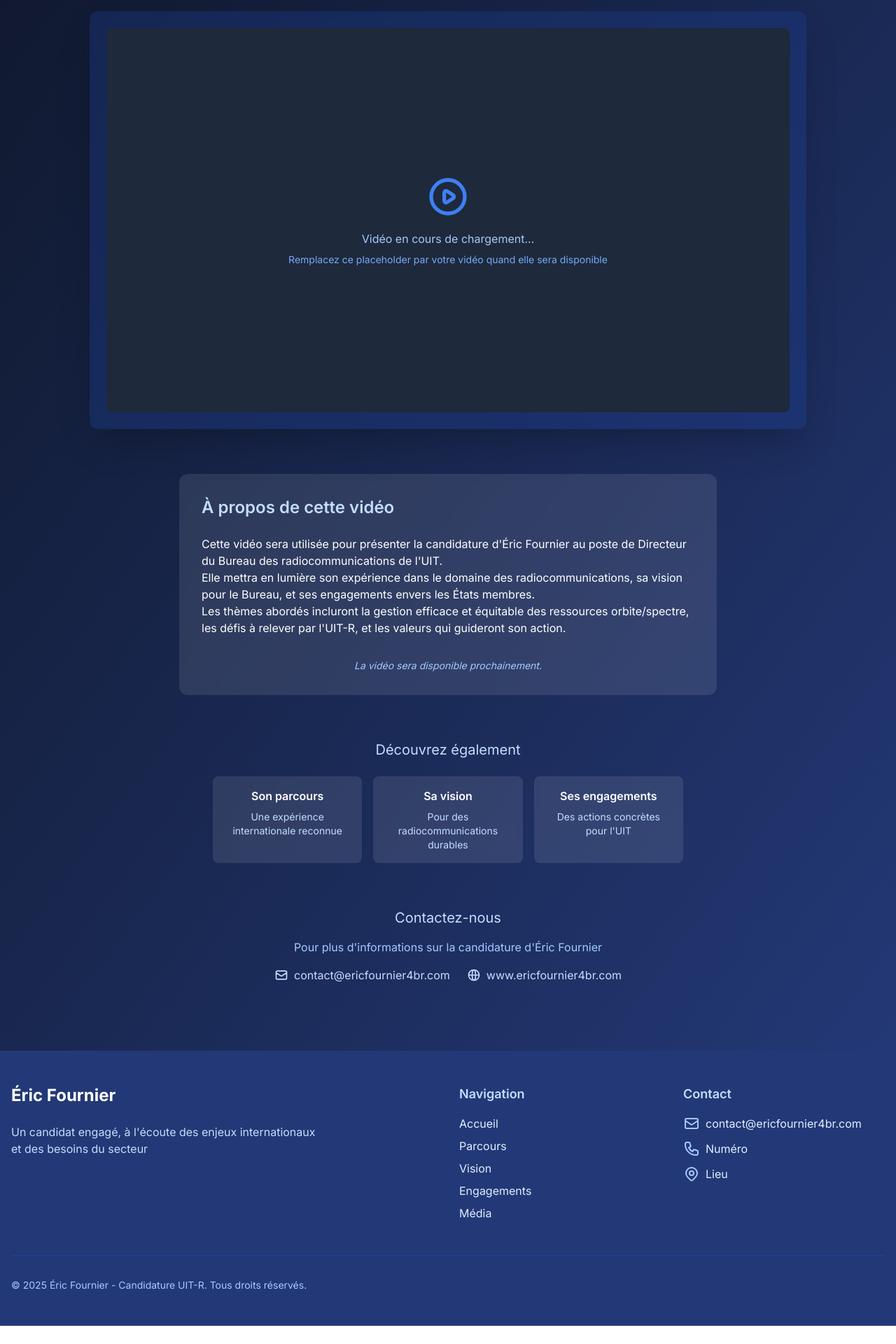
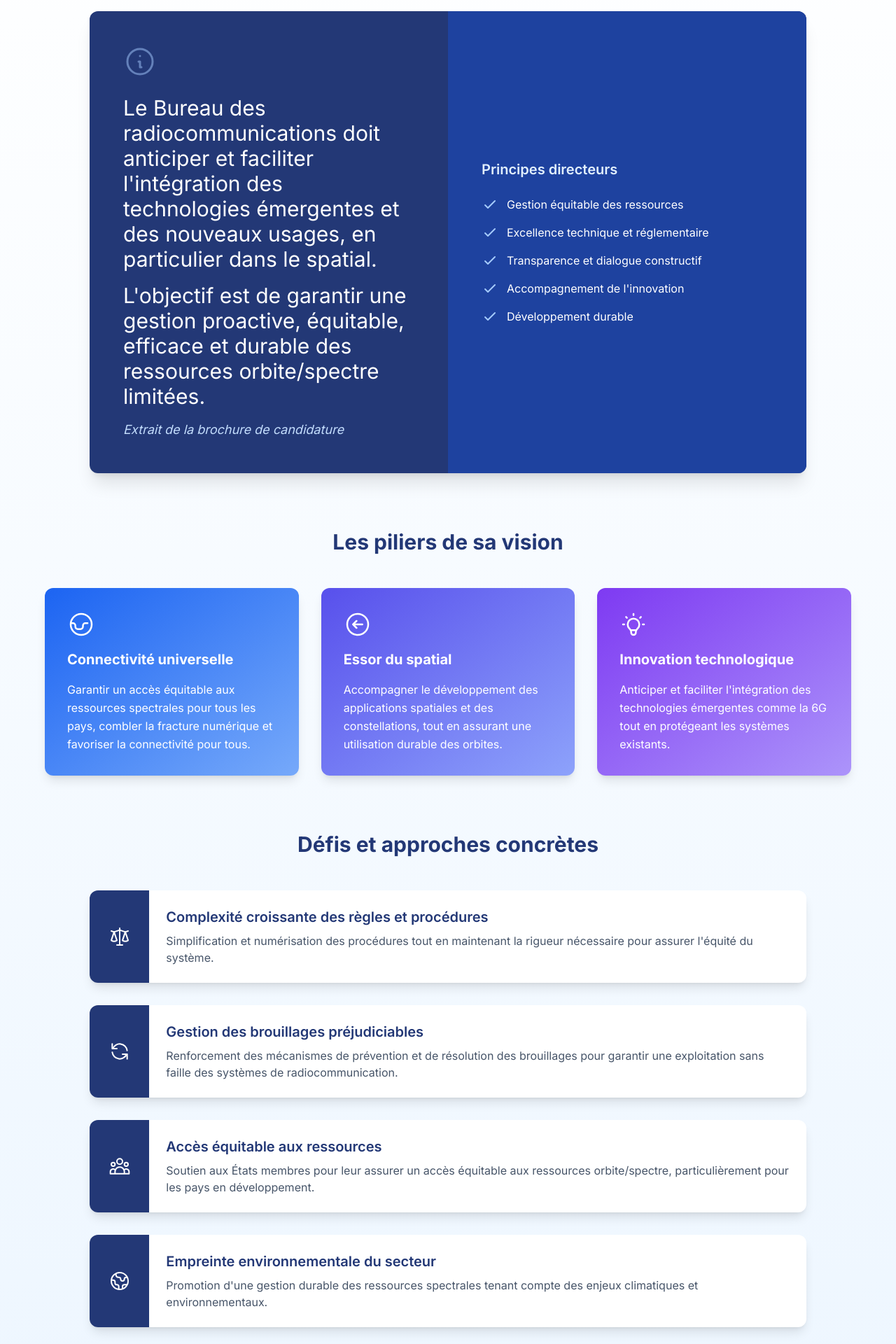
Before and after one commit to Thinkaz/super-duper-fiesta, a React (Create React App) app: page /video in a window 1280 px wide. Shown: the part 300-2220 px from the top of the page at 70% size. Before the commit the page ends 2194 px from the top, so only its background shows below. Built offline with nearby package versions, Linux system fonts and the light colour scheme.

Commit message:
first commit

```diff
--- a/src/pages/Video.jsx
+++ b/src/pages/Video.jsx
@@ -1,10 +1,30 @@
-// src/pages/Video.jsx
+// src/pages/Vision.jsx
 import React from "react";
 import { motion } from "framer-motion";
 
-const Video = () => {
+const Vision = () => {
+  // Animation variants
+  const containerVariants = {
+    hidden: { opacity: 0 },
+    visible: {
+      opacity: 1,
+      transition: {
+        staggerChildren: 0.2,
+      },
+    },
+  };
+
+  const itemVariants = {
+    hidden: { y: 20, opacity: 0 },
+    visible: {
+      y: 0,
+      opacity: 1,
+      transition: { duration: 0.6 },
+    },
+  };
+
   return (
-    <div className="min-h-screen py-24 bg-gradient-to-br from-slate-900 to-blue-900 text-white">
+    <div className="min-h-screen py-24 bg-gradient-to-b from-white to-blue-50">
       <div className="container mx-auto px-4">
         <motion.div
           initial={{ opacity: 0, y: -20 }}
@@ -12,170 +32,69 @@
           transition={{ duration: 0.8 }}
           className="max-w-4xl mx-auto mb-16 text-center"
         >
-          <h1 className="text-4xl md:text-5xl font-bold mb-4">
-            Message d'Éric Fournier
+          <h1 className="text-4xl md:text-5xl font-bold text-blue-900 mb-4">
+            La vision d'Éric Fournier
           </h1>
-          <p className="text-xl text-blue-200">
-            Candidat de la France au poste de Directeur du Bureau des
-            radiocommunications de l'UIT
+          <p className="text-xl text-slate-600">
+            Pour un avenir connecté, équitable et durable des
+            radiocommunications
           </p>
         </motion.div>
 
-        {/* Section Vidéo */}
+        {/* Section Hero avec vision principale */}
         <motion.div
-          initial={{ opacity: 0, y: 20 }}
-          animate={{ opacity: 1, y: 0 }}
-          transition={{ duration: 0.8, delay: 0.2 }}
-          className="max-w-5xl mx-auto bg-blue-800/30 backdrop-blur-sm rounded-xl shadow-2xl overflow-hidden mb-16"
+          initial={{ opacity: 0, scale: 0.95 }}
+          animate={{ opacity: 1, scale: 1 }}
+          transition={{ duration: 0.8 }}
+          className="max-w-5xl mx-auto bg-blue-900 text-white rounded-xl shadow-xl overflow-hidden mb-20"
         >
-          <div className="p-4 md:p-6">
-            {/* En attendant la vidéo réelle, on utilise un placeholder */}
-            <div className="relative pb-[56.25%] h-0 overflow-hidden rounded-lg bg-slate-800">
-              {/* Ici, vous remplacerez cet élément par votre iframe de vidéo réelle */}
-              <div className="absolute inset-0 flex items-center justify-center">
-                <div className="text-center">
+          <div className="grid grid-cols-1 md:grid-cols-2">
+            <div className="p-8 md:p-12 flex items-center">
+              <div>
                 <svg
-                    className="h-16 w-16 mx-auto text-blue-500 animate-pulse"
+                  className="h-12 w-12 text-blue-300 mb-6 opacity-50"
                   fill="none"
+                  stroke="currentColor"
                   viewBox="0 0 24 24"
-                    stroke="currentColor"
                 >
                   <path
                     strokeLinecap="round"
                     strokeLinejoin="round"
-                      strokeWidth={2}
-                      d="M14.752 11.168l-3.197-2.132A1 1 0 0010 9.87v4.263a1 1 0 001.555.832l3.197-2.132a1 1 0 000-1.664z"
-                    />
-                    <path
-                      strokeLinecap="round"
-                      strokeLinejoin="round"
-                      strokeWidth={2}
-                      d="M21 12a9 9 0 11-18 0 9 9 0 0118 0z"
+                    strokeWidth={1.5}
+                    d="M13 16h-1v-4h-1m1-4h.01M21 12a9 9 0 11-18 0 9 9 0 0118 0z"
                   />
                 </svg>
-                  <p className="mt-4 text-blue-300">
-                    Vidéo en cours de chargement...
+                <div className="text-2xl md:text-3xl font-light mb-4 leading-relaxed">
+                  <p>
+                    Le Bureau des radiocommunications doit anticiper et
+                    faciliter l'intégration des technologies émergentes et des
+                    nouveaux usages, en particulier dans le spatial.
                   </p>
-                  <p className="mt-2 text-blue-400 text-sm">
-                    Remplacez ce placeholder par votre vidéo quand elle sera
-                    disponible
+                  <p className="mt-4">
+                    L'objectif est de garantir une gestion proactive, équitable,
+                    efficace et durable des ressources orbite/spectre limitées.
+                  </p>
+                </div>
+                <p className="text-blue-200 text-lg italic">
+                  Extrait de la brochure de candidature
                 </p>
               </div>
             </div>
-
-              {/* Quand vous aurez la vidéo, utilisez ce format:
-              <iframe
-                src="URL_DE_VOTRE_VIDEO"
-                className="absolute top-0 left-0 w-full h-full"
-                title="Message d'Éric Fournier"
-                frameBorder="0"
-                allow="accelerometer; autoplay; clipboard-write; encrypted-media; gyroscope; picture-in-picture"
-                allowFullScreen
-              ></iframe>
-              */}
-            </div>
-          </div>
-        </motion.div>
-
-        {/* Espace pour informations sur la vidéo */}
-        <motion.div
-          initial={{ opacity: 0, y: 30 }}
-          animate={{ opacity: 1, y: 0 }}
-          transition={{ duration: 0.8, delay: 0.4 }}
-          className="max-w-3xl mx-auto"
-        >
-          <div className="bg-white/10 backdrop-blur-sm rounded-xl p-8">
-            <h2 className="text-2xl font-semibold text-blue-200 mb-6">
-              À propos de cette vidéo
-            </h2>
-
-            <div className="prose prose-invert prose-blue max-w-none">
-              <p>
-                Cette vidéo sera utilisée pour présenter la candidature d'Éric
-                Fournier au poste de Directeur du Bureau des radiocommunications
-                de l'UIT.
-              </p>
-              <p>
-                Elle mettra en lumière son expérience dans le domaine des
-                radiocommunications, sa vision pour le Bureau, et ses
-                engagements envers les États membres.
-              </p>
-              <p>
-                Les thèmes abordés incluront la gestion efficace et équitable
-                des ressources orbite/spectre, les défis à relever par l'UIT-R,
-                et les valeurs qui guideront son action.
-              </p>
-            </div>
-
-            <div className="mt-8 text-center">
-              <p className="italic text-blue-300 text-sm">
-                La vidéo sera disponible prochainement.
-              </p>
-            </div>
-          </div>
-        </motion.div>
-
-        {/* Liens de navigation */}
-        <motion.div
-          initial={{ opacity: 0, y: 30 }}
-          animate={{ opacity: 1, y: 0 }}
-          transition={{ duration: 0.8, delay: 0.6 }}
-          className="max-w-2xl mx-auto mt-16 text-center"
-        >
-          <h3 className="text-xl font-medium text-blue-200 mb-6">
-            Découvrez également
+            <div className="bg-blue-800 p-8 md:p-12 flex flex-col justify-center">
+              <h3 className="text-xl font-semibold mb-6 text-blue-100">
+                Principes directeurs
               </h3>
-          <div className="grid grid-cols-1 md:grid-cols-3 gap-4">
-            <a
-              href="/cv"
-              className="p-4 rounded-lg bg-white/10 hover:bg-white/20 transition-colors backdrop-blur-sm"
-            >
-              <h4 className="font-semibold mb-2">Son parcours</h4>
-              <p className="text-blue-200 text-sm">
-                Une expérience internationale reconnue
-              </p>
-            </a>
-            <a
-              href="/vision"
-              className="p-4 rounded-lg bg-white/10 hover:bg-white/20 transition-colors backdrop-blur-sm"
-            >
-              <h4 className="font-semibold mb-2">Sa vision</h4>
-              <p className="text-blue-200 text-sm">
-                Pour des radiocommunications durables
-              </p>
-            </a>
-            <a
-              href="/engagements"
-              className="p-4 rounded-lg bg-white/10 hover:bg-white/20 transition-colors backdrop-blur-sm"
-            >
-              <h4 className="font-semibold mb-2">Ses engagements</h4>
-              <p className="text-blue-200 text-sm">
-                Des actions concrètes pour l'UIT
-              </p>
-            </a>
-          </div>
-        </motion.div>
-
-        {/* Informations de contact */}
-        <motion.div
-          initial={{ opacity: 0, y: 30 }}
-          animate={{ opacity: 1, y: 0 }}
-          transition={{ duration: 0.8, delay: 0.8 }}
-          className="max-w-lg mx-auto mt-16 text-center"
-        >
-          <h3 className="text-xl font-medium text-blue-200 mb-4">
-            Contactez-nous
-          </h3>
-          <p className="text-blue-300 mb-4">
-            Pour plus d'informations sur la candidature d'Éric Fournier
-          </p>
-          <div className="flex justify-center space-x-6">
-            <a
-              href="mailto:contact@ericfournier4br.com"
-              className="flex items-center text-blue-200 hover:text-white transition-colors"
-            >
+              <ul className="space-y-4">
+                {[
+                  "Gestion équitable des ressources",
+                  "Excellence technique et réglementaire",
+                  "Transparence et dialogue constructif",
+                  "Accompagnement de l'innovation",
+                  "Développement durable",
+                ].map((principle, index) => (
+                  <li key={index} className="flex items-start">
                     <svg
-                className="h-5 w-5 mr-2"
+                      className="h-6 w-6 text-blue-300 mr-3 flex-shrink-0"
                       fill="none"
                       stroke="currentColor"
                       viewBox="0 0 24 24"
@@ -184,19 +103,35 @@
                         strokeLinecap="round"
                         strokeLinejoin="round"
                         strokeWidth={2}
-                  d="M3 8l7.89 5.26a2 2 0 002.22 0L21 8M5 19h14a2 2 0 002-2V7a2 2 0 00-2-2H5a2 2 0 00-2 2v10a2 2 0 002 2z"
+                        d="M5 13l4 4L19 7"
                       />
                     </svg>
-              <span>contact@ericfournier4br.com</span>
-            </a>
-            <a
-              href="https://www.ericfournier4br.com"
-              target="_blank"
-              rel="noopener noreferrer"
-              className="flex items-center text-blue-200 hover:text-white transition-colors"
+                    <span>{principle}</span>
+                  </li>
+                ))}
+              </ul>
+            </div>
+          </div>
+        </motion.div>
+
+        {/* Section Piliers de vision */}
+        <motion.div
+          variants={containerVariants}
+          initial="hidden"
+          whileInView="visible"
+          viewport={{ once: true }}
+          className="max-w-6xl mx-auto mb-20"
         >
+          <h2 className="text-3xl font-bold text-blue-900 mb-12 text-center">
+            Les piliers de sa vision
+          </h2>
+
+          <div className="grid grid-cols-1 md:grid-cols-3 gap-8">
+            {[
+              {
+                icon: (
                   <svg
-                className="h-5 w-5 mr-2"
+                    className="h-10 w-10 text-white"
                     fill="none"
                     stroke="currentColor"
                     viewBox="0 0 24 24"
@@ -204,12 +139,214 @@
                     <path
                       strokeLinecap="round"
                       strokeLinejoin="round"
-                  strokeWidth={2}
-                  d="M21 12a9 9 0 01-9 9m9-9a9 9 0 00-9-9m9 9H3m9 9a9 9 0 01-9-9m9 9c1.657 0 3-4.03 3-9s-1.343-9-3-9m0 18c-1.657 0-3-4.03-3-9s1.343-9 3-9m-9 9a9 9 0 019-9"
+                      strokeWidth={1.5}
+                      d="M3.055 11H5a2 2 0 012 2v1a2 2 0 002 2h2.5a2 2 0 002-2v-1a2 2 0 012-2h1.945M21 12a9 9 0 11-18 0 9 9 0 0118 0z"
                     />
                   </svg>
-              <span>www.ericfournier4br.com</span>
-            </a>
+                ),
+                title: "Connectivité universelle",
+                description:
+                  "Garantir un accès équitable aux ressources spectrales pour tous les pays, combler la fracture numérique et favoriser la connectivité pour tous.",
+                color: "from-blue-600 to-blue-400",
+              },
+              {
+                icon: (
+                  <svg
+                    className="h-10 w-10 text-white"
+                    fill="none"
+                    stroke="currentColor"
+                    viewBox="0 0 24 24"
+                  >
+                    <path
+                      strokeLinecap="round"
+                      strokeLinejoin="round"
+                      strokeWidth={1.5}
+                      d="M11 15l-3-3m0 0l3-3m-3 3h8M3 12a9 9 0 1118 0 9 9 0 01-18 0z"
+                    />
+                  </svg>
+                ),
+                title: "Essor du spatial",
+                description:
+                  "Accompagner le développement des applications spatiales et des constellations, tout en assurant une utilisation durable des orbites.",
+                color: "from-indigo-600 to-indigo-400",
+              },
+              {
+                icon: (
+                  <svg
+                    className="h-10 w-10 text-white"
+                    fill="none"
+                    stroke="currentColor"
+                    viewBox="0 0 24 24"
+                  >
+                    <path
+                      strokeLinecap="round"
+                      strokeLinejoin="round"
+                      strokeWidth={1.5}
+                      d="M9.663 17h4.673M12 3v1m6.364 1.636l-.707.707M21 12h-1M4 12H3m3.343-5.657l-.707-.707m2.828 9.9a5 5 0 117.072 0l-.548.547A3.374 3.374 0 0014 18.469V19a2 2 0 11-4 0v-.531c0-.895-.356-1.754-.988-2.386l-.548-.547z"
+                    />
+                  </svg>
+                ),
+                title: "Innovation technologique",
+                description:
+                  "Anticiper et faciliter l'intégration des technologies émergentes comme la 6G tout en protégeant les systèmes existants.",
+                color: "from-purple-600 to-purple-400",
+              },
+            ].map((pillar, index) => (
+              <motion.div
+                key={index}
+                variants={itemVariants}
+                className={`rounded-xl overflow-hidden shadow-lg bg-gradient-to-br ${pillar.color} text-white`}
+              >
+                <div className="p-8">
+                  <div className="mb-4">{pillar.icon}</div>
+                  <h3 className="text-xl font-bold mb-4">{pillar.title}</h3>
+                  <p className="leading-relaxed">{pillar.description}</p>
+                </div>
+              </motion.div>
+            ))}
+          </div>
+        </motion.div>
+
+        {/* Section Défis et Solutions */}
+        <motion.div
+          initial={{ opacity: 0 }}
+          whileInView={{ opacity: 1 }}
+          viewport={{ once: true }}
+          transition={{ duration: 0.8 }}
+          className="max-w-5xl mx-auto"
+        >
+          <h2 className="text-3xl font-bold text-blue-900 mb-12 text-center">
+            Défis et approches concrètes
+          </h2>
+
+          <div className="space-y-8">
+            {[
+              {
+                challenge: "Complexité croissante des règles et procédures",
+                approach:
+                  "Simplification et numérisation des procédures tout en maintenant la rigueur nécessaire pour assurer l'équité du système.",
+                icon: (
+                  <svg
+                    className="h-8 w-8 text-white"
+                    fill="none"
+                    stroke="currentColor"
+                    viewBox="0 0 24 24"
+                  >
+                    <path
+                      strokeLinecap="round"
+                      strokeLinejoin="round"
+                      strokeWidth={1.5}
+                      d="M3 6l3 1m0 0l-3 9a5.002 5.002 0 006.001 0M6 7l3 9M6 7l6-2m6 2l3-1m-3 1l-3 9a5.002 5.002 0 006.001 0M18 7l3 9m-3-9l-6-2m0-2v2m0 16V5m0 16H9m3 0h3"
+                    />
+                  </svg>
+                ),
+              },
+              {
+                challenge: "Gestion des brouillages préjudiciables",
+                approach:
+                  "Renforcement des mécanismes de prévention et de résolution des brouillages pour garantir une exploitation sans faille des systèmes de radiocommunication.",
+                icon: (
+                  <svg
+                    className="h-8 w-8 text-white"
+                    fill="none"
+                    stroke="currentColor"
+                    viewBox="0 0 24 24"
+                  >
+                    <path
+                      strokeLinecap="round"
+                      strokeLinejoin="round"
+                      strokeWidth={1.5}
+                      d="M4 4v5h.582m15.356 2A8.001 8.001 0 004.582 9m0 0H9m11 11v-5h-.581m0 0a8.003 8.003 0 01-15.357-2m15.357 2H15"
+                    />
+                  </svg>
+                ),
+              },
+              {
+                challenge: "Accès équitable aux ressources",
+                approach:
+                  "Soutien aux États membres pour leur assurer un accès équitable aux ressources orbite/spectre, particulièrement pour les pays en développement.",
+                icon: (
+                  <svg
+                    className="h-8 w-8 text-white"
+                    fill="none"
+                    stroke="currentColor"
+                    viewBox="0 0 24 24"
+                  >
+                    <path
+                      strokeLinecap="round"
+                      strokeLinejoin="round"
+                      strokeWidth={1.5}
+                      d="M17 20h5v-2a3 3 0 00-5.356-1.857M17 20H7m10 0v-2c0-.656-.126-1.283-.356-1.857M7 20H2v-2a3 3 0 015.356-1.857M7 20v-2c0-.656.126-1.283.356-1.857m0 0a5.002 5.002 0 019.288 0M15 7a3 3 0 11-6 0 3 3 0 016 0zm6 3a2 2 0 11-4 0 2 2 0 014 0zM7 10a2 2 0 11-4 0 2 2 0 014 0z"
+                    />
+                  </svg>
+                ),
+              },
+              {
+                challenge: "Empreinte environnementale du secteur",
+                approach:
+                  "Promotion d'une gestion durable des ressources spectrales tenant compte des enjeux climatiques et environnementaux.",
+                icon: (
+                  <svg
+                    className="h-8 w-8 text-white"
+                    fill="none"
+                    stroke="currentColor"
+                    viewBox="0 0 24 24"
+                  >
+                    <path
+                      strokeLinecap="round"
+                      strokeLinejoin="round"
+                      strokeWidth={1.5}
+                      d="M3.055 11H5a2 2 0 012 2v1a2 2 0 002 2 2 2 0 012 2v2.945M8 3.935V5.5A2.5 2.5 0 0010.5 8h.5a2 2 0 012 2 2 2 0 104 0 2 2 0 012-2h1.064M15 20.488V18a2 2 0 012-2h3.064M21 12a9 9 0 11-18 0 9 9 0 0118 0z"
+                    />
+                  </svg>
+                ),
+              },
+            ].map((item, index) => (
+              <motion.div
+                key={index}
+                initial={{ x: index % 2 === 0 ? -50 : 50, opacity: 0 }}
+                whileInView={{ x: 0, opacity: 1 }}
+                viewport={{ once: true }}
+                transition={{ duration: 0.6 }}
+                className="bg-white rounded-xl shadow-lg overflow-hidden"
+              >
+                <div className="grid grid-cols-1 md:grid-cols-12">
+                  <div className="col-span-1 md:col-span-1 bg-blue-900 flex items-center justify-center p-6">
+                    {item.icon}
+                  </div>
+                  <div className="col-span-1 md:col-span-11 p-6">
+                    <h3 className="text-xl font-semibold text-blue-900 mb-2">
+                      {item.challenge}
+                    </h3>
+                    <p className="text-slate-600">{item.approach}</p>
+                  </div>
+                </div>
+              </motion.div>
+            ))}
+          </div>
+        </motion.div>
+
+        {/* Section Conclusion */}
+        <motion.div
+          initial={{ y: 50, opacity: 0 }}
+          whileInView={{ y: 0, opacity: 1 }}
+          viewport={{ once: true }}
+          transition={{ duration: 0.8 }}
+          className="max-w-4xl mx-auto mt-20 text-center bg-gradient-to-r from-blue-50 to-indigo-50 rounded-xl p-8 shadow-sm"
+        >
+          <h2 className="text-2xl font-semibold text-blue-900 mb-4">
+            Un leadership visionnaire pour l'UIT-R
+          </h2>
+          <p className="text-lg text-slate-700 mb-6">
+            Éric Fournier s'engage à mettre son expertise et son expérience au
+            service d'une gestion durable, équitable et efficace des
+            radiocommunications, pour répondre aux défis techniques et
+            règlementaires d'aujourd'hui et de demain.
+          </p>
+          <div className="inline-flex">
+            <button className="bg-blue-900 text-white px-6 py-3 rounded-lg hover:bg-blue-800 transition-colors shadow-md">
+              Découvrir ses engagements
+            </button>
           </div>
         </motion.div>
       </div>
@@ -217,4 +354,4 @@
   );
 };
 
-export default Video;
+export default Vision;
```
Lines whose indentation alone changed are shown as unchanged.
